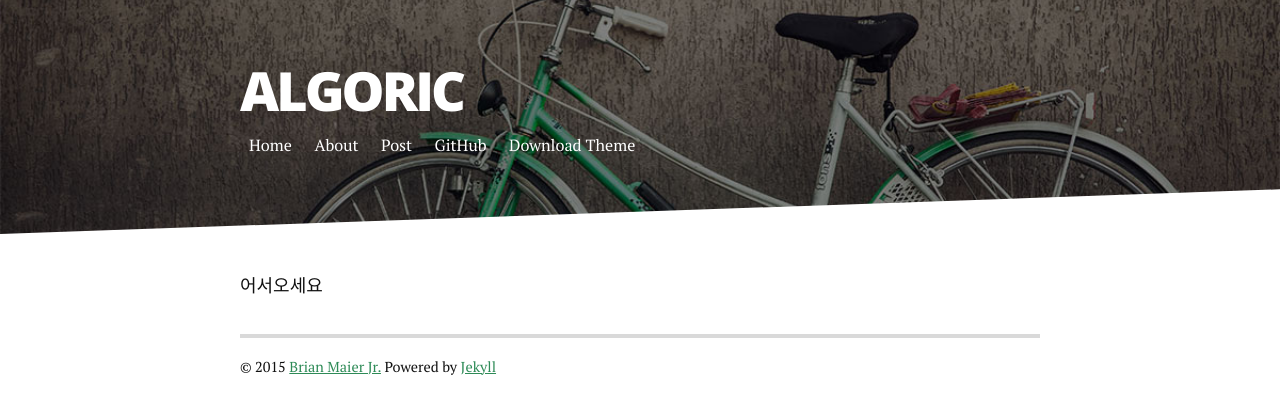
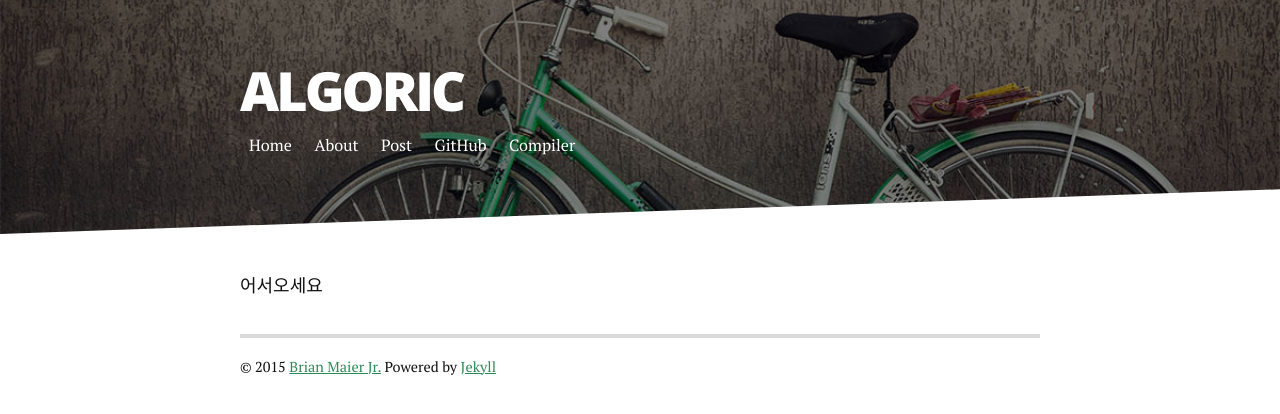
Before and after one commit to lsg154/lsg154.github.io, a Jekyll site: the page built from index.html, in a window 1280 px wide. Shown: the top 414 px of the page. Built offline with Jekyll 4.4.1, drawn with Linux system fonts in a browser that asks for light colours; nearby versions of some CDN libraries; Markdown is read by kramdown in place of the engine named in the settings; the list of posts is cut into pages by our own code.

Commit message:
Update header.html

```diff
--- a/_includes/header.html
+++ b/_includes/header.html
@@ -9,7 +9,7 @@
                  </li>
                  {% endfor %}
                  <li> <a href="https://github.com/lsg154/lsg154.github.io" target="_blank">GitHub</a></li>
-                 <li><a href="https://github.com/brianmaierjr/long-haul/archive/master.zip">Download Theme</a></li>
+                 <li><a href="http://ideone.com/">Compiler</a></li>
              </ul>
          </nav>
      </div>
```
